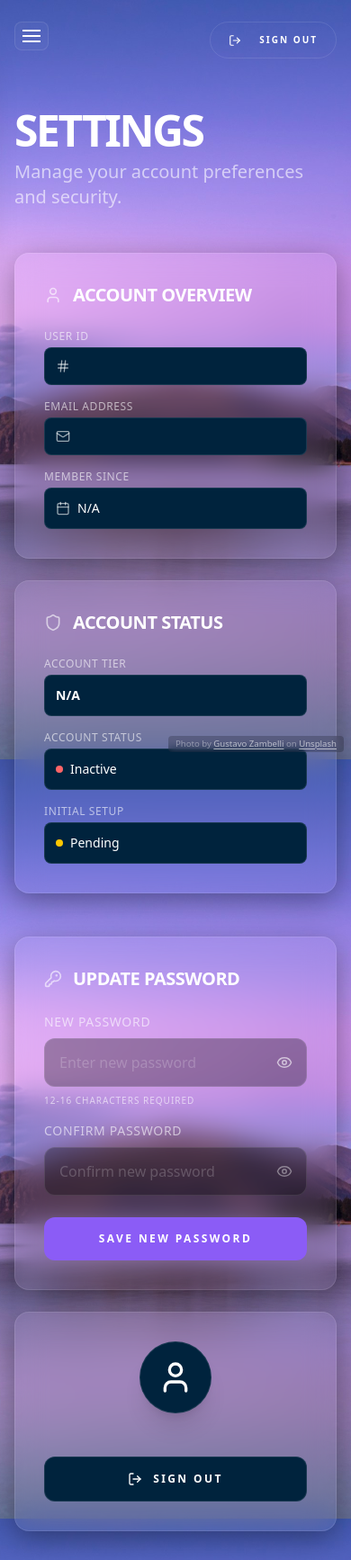
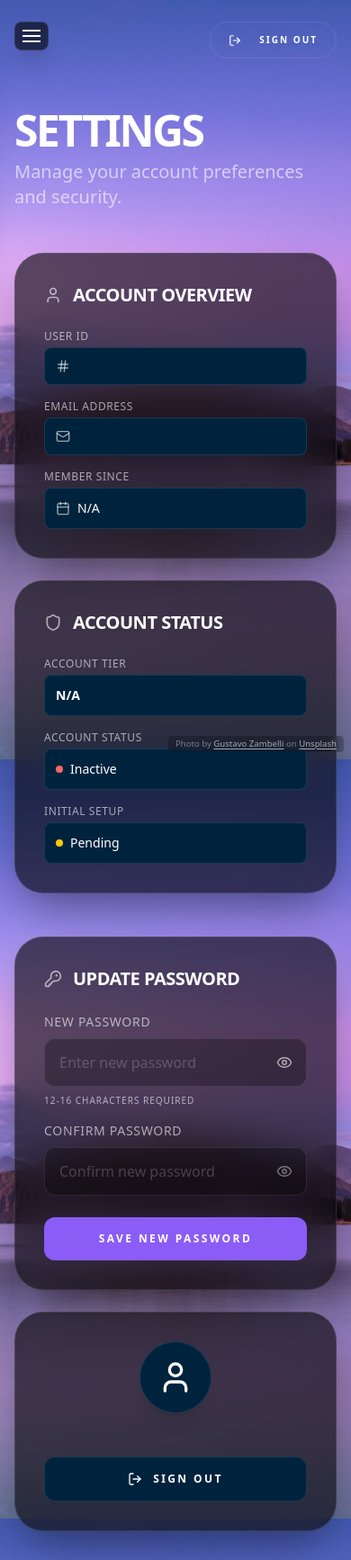
Before and after one commit to Precision-Studios/lua-pw-frontend-autogen, a Next.js app: page /dashboard/settings in a window 390 px wide. Shown: the whole page at 90% size. Built offline with nearby package versions, Linux system fonts and the light colour scheme; no server answers.

Commit message:
update cards

```diff
--- a/app/dashboard/dashboard.css
+++ b/app/dashboard/dashboard.css
@@ -141,6 +141,8 @@
     background: rgba(255, 255, 255, 0.05);
 }
 
+
+
 /* Sidebar Custom Overrides if needed, though we will try to use utility classes in the component */
 
 /* Attribution styling */
--- a/app/dashboard/links/page.tsx
+++ b/app/dashboard/links/page.tsx
@@ -58,7 +58,7 @@ export default function LinksPage() {
                     <div className="grid grid-cols-1 lg:grid-cols-12 gap-12 animate-in fade-in slide-in-from-bottom-8 duration-700 delay-100">
                         {/* Left Column: Create Form */}
                         <div className="lg:col-span-12 space-y-8">
-                            <div className="dash-glass p-8 rounded-3xl border border-[var(--dash-glass-border)]">
+                            <div className="bg-[var(--dash-sidebar-bg)] backdrop-blur-xl border border-[var(--dash-sidebar-border)] shadow-2xl shadow-black/40 rounded-[2rem] p-8">
                                 <h2 className="text-2xl font-bold text-[var(--dash-text-main)] uppercase tracking-tight mb-6">Create New Link</h2>
                                 <CreateUrlForm onUrlCreated={handleUrlCreated} />
                             </div>
--- a/app/dashboard/page.tsx
+++ b/app/dashboard/page.tsx
@@ -77,7 +77,7 @@ export default function DashboardPage() {
                                 <Link
                                     key={idx}
                                     href={stat.href}
-                                    className="dash-glass p-8 rounded-3xl transition-all group"
+                                    className="bg-[var(--dash-sidebar-bg)] backdrop-blur-xl border border-[var(--dash-sidebar-border)] shadow-2xl shadow-black/40 rounded-[2rem] p-8 transition-all group hover:bg-black/40 hover:border-[var(--dash-border-hover)]"
                                 >
                                     <div className="flex items-start justify-between mb-4">
                                         <div className="p-3 bg-[var(--dash-bg-subtle)] rounded-2xl group-hover:scale-110 transition-transform">
@@ -91,7 +91,7 @@ export default function DashboardPage() {
                         </div>
 
                         {/* Quick Actions */}
-                        <div className="dash-glass p-8 rounded-3xl">
+                        <div className="bg-[var(--dash-sidebar-bg)] backdrop-blur-xl border border-[var(--dash-sidebar-border)] shadow-2xl shadow-black/40 rounded-[2rem] p-8">
                             <h2 className="text-2xl font-bold text-[var(--dash-text-main)] uppercase tracking-tight mb-8">Quick Actions</h2>
                             <div className="grid grid-cols-1 sm:grid-cols-2 lg:grid-cols-4 gap-4">
                                 <Link
--- a/app/dashboard/settings/page.tsx
+++ b/app/dashboard/settings/page.tsx
@@ -134,7 +134,7 @@ export default function SettingsPage() {
                         {/* Account Information Section */}
                         <div className="grid grid-cols-1 lg:grid-cols-2 gap-6">
                             {/* Account Overview */}
-                            <div className="dash-glass rounded-2xl p-8 border border-[var(--dash-border-light)]">
+                            <div className="bg-[var(--dash-sidebar-bg)] backdrop-blur-xl border border-[var(--dash-sidebar-border)] shadow-2xl shadow-black/40 rounded-[2rem] p-8">
                                 <div className="flex items-center gap-3 mb-6">
                                     <User size={20} className="text-[var(--dash-text-muted)]" />
                                     <h2 className="text-xl font-bold text-[var(--dash-text-main)] uppercase tracking-tight">Account Overview</h2>
@@ -165,7 +165,7 @@ export default function SettingsPage() {
                             </div>
 
                             {/* Account Status */}
-                            <div className="dash-glass rounded-2xl p-8 border border-[var(--dash-border-light)]">
+                            <div className="bg-[var(--dash-sidebar-bg)] backdrop-blur-xl border border-[var(--dash-sidebar-border)] shadow-2xl shadow-black/40 rounded-[2rem] p-8">
                                 <div className="flex items-center gap-3 mb-6">
                                     <Shield size={20} className="text-[var(--dash-text-muted)]" />
                                     <h2 className="text-xl font-bold text-[var(--dash-text-main)] uppercase tracking-tight">Account Status</h2>
@@ -203,7 +203,7 @@ export default function SettingsPage() {
                         <div className="grid grid-cols-1 lg:grid-cols-12 gap-6">
                             {/* Password Update Section */}
                             <div className="lg:col-span-8">
-                                <div className="dash-glass rounded-2xl p-8 border border-[var(--dash-border-light)] bg-[var(--dash-bg-subtle)]">
+                                <div className="bg-[var(--dash-sidebar-bg)] backdrop-blur-xl border border-[var(--dash-sidebar-border)] shadow-2xl shadow-black/40 rounded-[2rem] p-8">
                                     <div className="flex items-center gap-3 mb-6">
                                         <KeyRound size={20} className="text-[var(--dash-text-muted)]" />
                                         <h2 className="text-xl font-bold text-[var(--dash-text-main)] uppercase tracking-tight">Update Password</h2>
@@ -288,7 +288,7 @@ export default function SettingsPage() {
 
                             {/* Profile Actions */}
                             <div className="lg:col-span-4">
-                                <div className="dash-glass rounded-2xl p-8 border border-[var(--dash-border-light)] h-full flex flex-col">
+                                <div className="bg-[var(--dash-sidebar-bg)] backdrop-blur-xl border border-[var(--dash-sidebar-border)] shadow-2xl shadow-black/40 rounded-[2rem] p-8 h-full flex flex-col">
                                     <div className="flex items-center justify-center mb-6">
                                         <div className="w-20 h-20 rounded-full flex items-center justify-center bg-[var(--dash-bg-subtle)] border border-[var(--dash-border-light)] text-[var(--dash-text-main)] shadow-xl">
                                             <User size={40} />
--- a/components/common/Toast.tsx
+++ b/components/common/Toast.tsx
@@ -24,7 +24,7 @@ const Toast: React.FC<ToastProps> = ({ message, type, onClose, duration = 3000 }
     return (
         <div className="fixed top-4 right-4 z-[100] animate-in">
             <div
-                className="flex items-center gap-3 px-4 py-3 rounded-lg dash-glass min-w-[300px] max-w-md"
+                className="flex items-center gap-3 px-4 py-3 bg-[var(--dash-sidebar-bg)] backdrop-blur-xl border border-[var(--dash-sidebar-border)] shadow-2xl shadow-black/40 rounded-2xl min-w-[300px] max-w-md"
                 style={{
                     borderLeft: `3px solid var(${type === 'success' ? '--success' : '--error'})`,
                 }}
--- a/components/layout/Sidebar.tsx
+++ b/components/layout/Sidebar.tsx
@@ -64,7 +64,7 @@ const Sidebar = ({ isCollapsed, setIsCollapsed }: SidebarProps) => {
             {/* Mobile Toggle Button */}
             <button
                 onClick={() => setIsMobileOpen(!isMobileOpen)}
-                className="md:hidden fixed top-6 left-4 z-[60] p-2 rounded-lg bg-[var(--dash-glass-bg)] text-[var(--dash-text-main)] border border-[var(--dash-border-light)]"
+                className="md:hidden fixed top-6 left-4 z-[60] p-2 rounded-lg bg-[var(--dash-sidebar-bg)] backdrop-blur-md text-[var(--dash-text-main)] border border-[var(--dash-border-light)] shadow-xl"
             >
                 {isMobileOpen ? <ChevronLeft size={20} /> : <div className="flex flex-col gap-1 w-5"><div className="h-0.5 w-full bg-white"></div><div className="h-0.5 w-full bg-white"></div><div className="h-0.5 w-full bg-white"></div></div>}
             </button>
```
